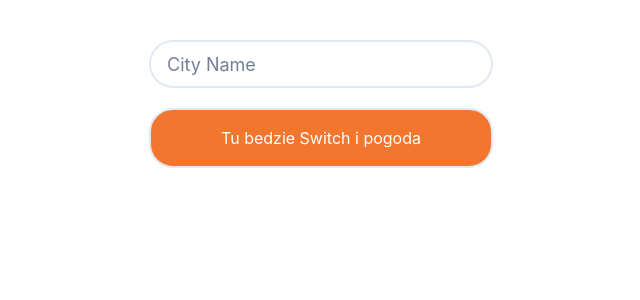
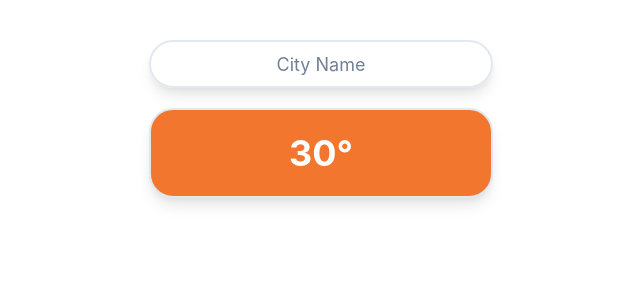
Before and after one commit to Piotrek00/Weather-Widget, a React (Create React App) app: page / in a window 1280 px wide. Shown: the top 300 px of the page, without its empty margins (329-969 px from the left). Built offline with nearby package versions, Linux system fonts and the light colour scheme.

Commit message:
Continue

```diff
--- a/src/App.js
+++ b/src/App.js
@@ -1,3 +1,4 @@
+import { useState } from "react";
 import "./App.css";
 import LocationInput from "./components/LocationInput";
 import WeatherBox from "./components/WeatherBox";
@@ -5,8 +6,8 @@ import WeatherBox from "./components/WeatherBox";
 function App() {
   return (
     <div className="App">
-      <LocationInput></LocationInput>
-      <WeatherBox></WeatherBox>
+      <LocationInput />
+      <WeatherBox />
     </div>
   );
 }
--- a/src/components/LocationInput.js
+++ b/src/components/LocationInput.js
@@ -1,15 +1,31 @@
 import { Input } from "@chakra-ui/react";
+import { useState } from "react";
 
 function LocationInput() {
+  const [location, setLocation] = useState("");
+
+  function handleLocation(event) {
+    setLocation(event.target.value);
+  }
+
+  console.log(handleLocation);
+
   return (
+    <>
       <Input
+        value={location}
+        onChange={handleLocation}
         variant="outline"
         size="lg"
         placeholder="City Name"
         borderRadius="3xl"
         borderWidth="2px"
         margin="10px"
+        textAlign="center"
+        boxShadow="lg"
       ></Input>
+      <div>{location}</div>
+    </>
   );
 }
 
--- a/src/components/WeatherBox.js
+++ b/src/components/WeatherBox.js
@@ -1,6 +1,6 @@
-import { Box } from "@chakra-ui/react";
+import { Box, Text } from "@chakra-ui/react";
 
-function WeatherBox() {
+function WeatherBox({ location }) {
   return (
     <div>
       <Box
@@ -11,8 +11,14 @@ function WeatherBox() {
         borderRadius="3xl"
         borderWidth="2px"
         margin="10px"
+        display="flex"
+        flexDirection="column"
+        boxShadow="lg"
       >
-        Tu bedzie Switch i pogoda
+        <Text fontSize="4xl" as="b">
+          30&deg;
+        </Text>
+        <Text fontSize="lg">{location}</Text>
       </Box>
     </div>
   );
```
Lines whose indentation alone changed are shown as unchanged.
